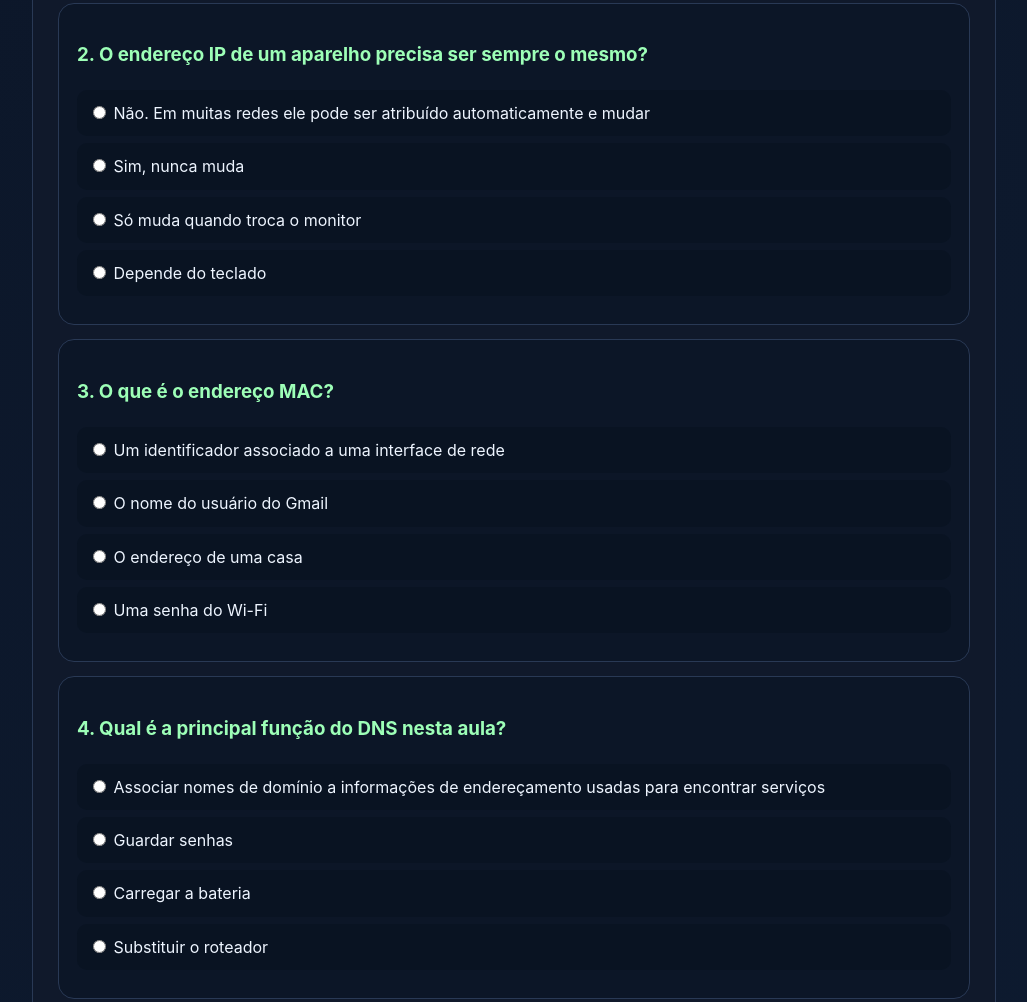
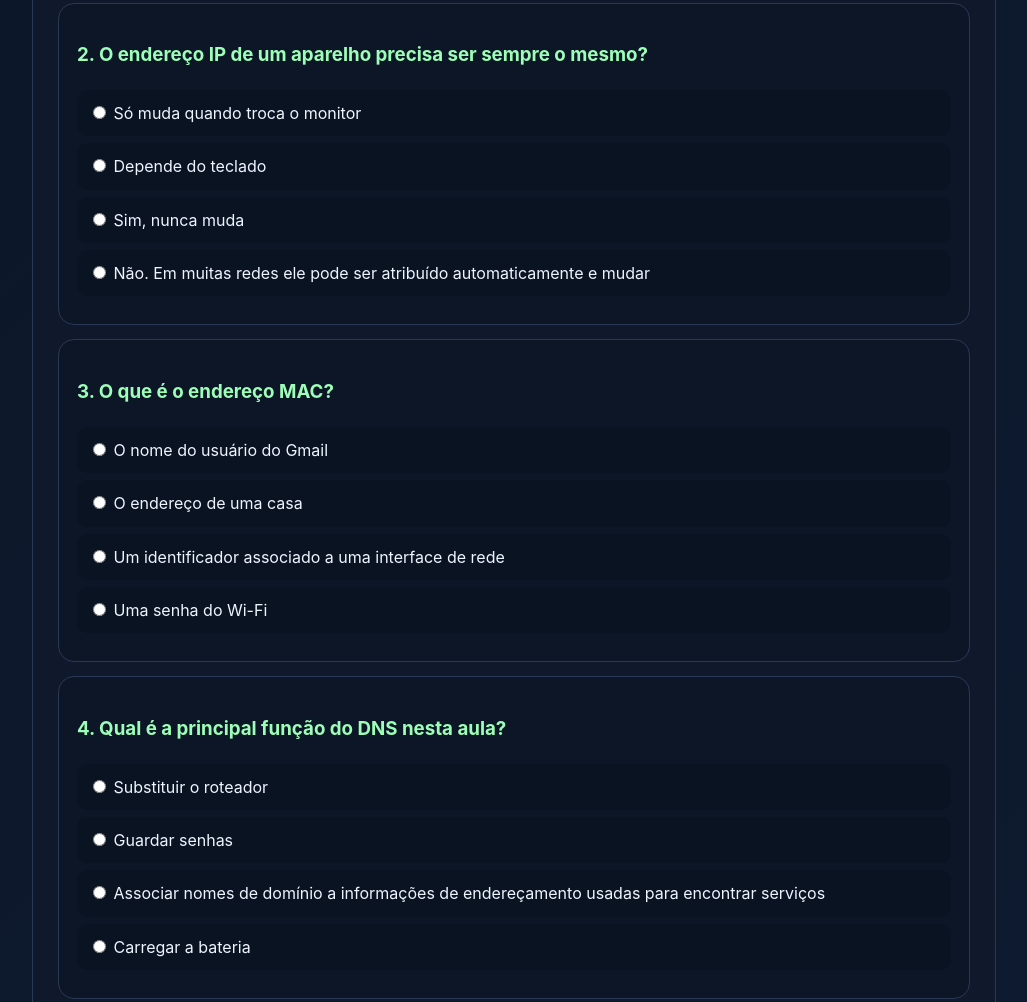
Before and after one commit to Mana745/Curso-de-Inform-tica, a plain HTML site: page Modulo_0/Modulo_0_aula_08.html in a window 1280 px wide. Shown: the part 7483-8485 px from the top of the page, without its empty margins (126-1153 px from the left). Drawn offline with Linux system fonts and the light colour scheme.

Commit message:
Update quiz questions to include correct answers

```diff
--- a/Modulo_0/Modulo_0_aula_08.html
+++ b/Modulo_0/Modulo_0_aula_08.html
@@ -270,27 +270,52 @@ button:disabled{opacity:.5;cursor:not-allowed}
 <script>
 const lessonKey="semas_mod0_aula08_attempt";
 const questions=[
-["O que é um endereço IP, de forma simples?","Um endereço usado para localizar e comunicar dispositivos em uma rede","Uma senha do computador","Um tipo de processador","Um arquivo de texto","O IP participa do endereçamento e da comunicação entre dispositivos em redes."],
-["O endereço IP de um aparelho precisa ser sempre o mesmo?","Não. Em muitas redes ele pode ser atribuído automaticamente e mudar","Sim, nunca muda","Só muda quando troca o monitor","Depende do teclado","Muitas redes atribuem endereços IP dinamicamente."],
-["O que é o endereço MAC?","Um identificador associado a uma interface de rede","O nome do usuário do Gmail","O endereço de uma casa","Uma senha do Wi-Fi","O MAC identifica interfaces de rede em determinados contextos locais."],
-["Qual é a principal função do DNS nesta aula?","Associar nomes de domínio a informações de endereçamento usadas para encontrar serviços","Guardar senhas","Carregar a bateria","Substituir o roteador","O DNS permite usar nomes fáceis de lembrar em vez de depender de endereços numéricos."],
-["Qual comparação ajuda a entender o DNS?","Uma agenda que associa nomes a números","Uma fonte de alimentação","Um cooler","Um HD","Assim como uma agenda associa nomes e telefones, o DNS associa nomes de domínio a endereços."],
-["Qual atitude é correta ao criar uma conta para o curso?","Usar dados verdadeiros e nunca inventar idade","Inventar uma idade maior","Compartilhar a senha com colegas","Usar CPF no endereço do e-mail","Contas devem respeitar requisitos de idade e proteger dados pessoais."],
-["Um aluno menor de 13 anos deve criar sozinho uma conta comum do Google?","Não. A conta deve ser criada/supervisionada por responsável conforme as regras do Google","Sim, basta mudar a data de nascimento","Sim, desde que não conte a ninguém","Não existe regra de idade","O Google prevê contas supervisionadas por Family Link para crianças abaixo da idade aplicável."],
-["Uma conta Google configurada para criança menor de 13 anos pode entrar no Google Groups?","Não, segundo a ajuda oficial do Google Groups","Sim, sem nenhuma limitação","Somente mudando a senha","Somente pelo computador","A ajuda oficial do Google Groups informa que contas configuradas para crianças menores de 13 anos não podem participar de grupos."]
+["O que é um endereço IP, de forma simples?","Um endereço usado para localizar e comunicar dispositivos em uma rede","Uma senha do computador","Um tipo de processador","Um arquivo de texto",0,"O IP participa do endereçamento e da comunicação entre dispositivos em redes."],
+["O endereço IP de um aparelho precisa ser sempre o mesmo?","Não. Em muitas redes ele pode ser atribuído automaticamente e mudar","Sim, nunca muda","Só muda quando troca o monitor","Depende do teclado",0,"Muitas redes atribuem endereços IP dinamicamente."],
+["O que é o endereço MAC?","Um identificador associado a uma interface de rede","O nome do usuário do Gmail","O endereço de uma casa","Uma senha do Wi-Fi",0,"O MAC identifica interfaces de rede em determinados contextos locais."],
+["Qual é a principal função do DNS nesta aula?","Associar nomes de domínio a informações de endereçamento usadas para encontrar serviços","Guardar senhas","Carregar a bateria","Substituir o roteador",0,"O DNS permite usar nomes fáceis de lembrar em vez de depender de endereços numéricos."],
+["Qual comparação ajuda a entender o DNS?","Uma agenda que associa nomes a números","Uma fonte de alimentação","Um cooler","Um HD",0,"Assim como uma agenda associa nomes e telefones, o DNS associa nomes de domínio a endereços."],
+["Qual atitude é correta ao criar uma conta para o curso?","Usar dados verdadeiros e nunca inventar idade","Inventar uma idade maior","Compartilhar a senha com colegas","Usar CPF no endereço do e-mail",0,"Contas devem respeitar requisitos de idade e proteger dados pessoais."],
+["Um aluno menor de 13 anos deve criar sozinho uma conta comum do Google?","Não. A conta deve ser criada/supervisionada por responsável conforme as regras do Google","Sim, basta mudar a data de nascimento","Sim, desde que não conte a ninguém","Não existe regra de idade",0,"O Google prevê contas supervisionadas por Family Link para crianças abaixo da idade aplicável."],
+["Uma conta Google configurada para criança menor de 13 anos pode entrar no Google Groups?","Não, segundo a ajuda oficial do Google Groups","Sim, sem nenhuma limitação","Somente mudando a senha","Somente pelo computador",0,"A ajuda oficial do Google Groups informa que contas configuradas para crianças menores de 13 anos não podem participar de grupos."]
 ];
 
 let attempt=Number(sessionStorage.getItem(lessonKey)||0);
 let completed=false,lastScore=null,startedAt=Date.now(),finishedAt=null,currentMode="não informado";
 const quiz=document.getElementById("quiz");
-questions.forEach((q,i)=>{const d=document.createElement("div");d.className="quiz-item";d.innerHTML=`<h3>${i+1}. ${q[0]}</h3>`+q.slice(1,5).map((o,j)=>`<label><input type="radio" name="q${i}" value="${j}"> ${o}</label>`).join("")+`<div class="answer" id="a${i}"></div>`;quiz.appendChild(d);});
+function shuffleOptions(options){
+  const shuffled=[...options];
+  for(let i=shuffled.length-1;i>0;i--){
+    const j=Math.floor(Math.random()*(i+1));
+    [shuffled[i],shuffled[j]]=[shuffled[j],shuffled[i]];
+  }
+  return shuffled;
+}
+
+questions.forEach((q,i)=>{
+  const d=document.createElement("div");
+  d.className="quiz-item";
+
+  const options=q.slice(1,5).map((text,originalIndex)=>({
+    text,
+    originalIndex
+  }));
+
+  const shuffledOptions=shuffleOptions(options);
+
+  d.innerHTML=`<h3>${i+1}. ${q[0]}</h3>`+
+    shuffledOptions.map(o=>`<label><input type="radio" name="q${i}" value="${o.originalIndex}"> ${o.text}</label>`).join("")+
+    `<div class="answer" id="a${i}"></div>`;
+
+  quiz.appendChild(d);
+});
 function formatTime(ms){const s=Math.max(0,Math.round(ms/1000)),m=Math.floor(s/60),sec=s%60;return `${m}min ${String(sec).padStart(2,"0")}s`;}
 function showMode(mode){currentMode=mode==="pc"?"SEMAS — computador":"Casa/fora da SEMAS — celular";document.getElementById("pcMode").classList.toggle("active",mode==="pc");document.getElementById("phoneMode").classList.toggle("active",mode==="phone");}
 function updateUI(){const r=document.getElementById("result");if(attempt>=2){document.getElementById("checkBtn").disabled=true;document.getElementById("retryBtn").disabled=true;if(!completed)r.innerHTML="<strong>Duas tentativas foram usadas nesta sessão.</strong><br>Em uma nova sessão, o quiz começa novamente.";}else if(!completed){r.innerHTML=`Tentativas utilizadas nesta sessão: ${attempt} de 2.`;}}
 updateUI();
 function checkQuiz(){
   if(attempt>=2)return;let score=0,all=true,wrong=[];
-  questions.forEach((q,i)=>{const s=document.querySelector(`input[name="q${i}"]:checked`),a=document.getElementById("a"+i);if(!s){all=false;a.textContent="Responda esta questão.";return;}if(+s.value===0){score++;a.textContent="Correta! "+q[5];}else{wrong.push(i+1);a.textContent="Vale revisar: "+q[5];}});
+  questions.forEach((q,i)=>{const s=document.querySelector(`input[name="q${i}"]:checked`),a=document.getElementById("a"+i);if(!s){all=false;a.textContent="Responda esta questão.";return;}if(+s.value===q[5]){score++;a.textContent="Correta! "+q[6];}else{wrong.push(i+1);a.textContent="Vale revisar: "+q[6];}});
   if(!all){document.getElementById("result").innerHTML="<strong>Responda todas as perguntas antes de finalizar.</strong>";return;}
   attempt++;sessionStorage.setItem(lessonKey,attempt);completed=true;lastScore=score;finishedAt=Date.now();
   document.getElementById("result").innerHTML=`<strong>Resultado da tentativa ${attempt}: ${score} de ${questions.length}.</strong><br>Tempo: ${formatTime(finishedAt-startedAt)}.<br>${wrong.length?`Questões para revisar: ${wrong.join(", ")}.`:"Todas as questões foram respondidas corretamente."}<br><span style="color:var(--muted)">Não existe nota mínima: o objetivo é compreender a rede e aprender a cuidar da identidade digital.</span>`;
@@ -301,7 +326,7 @@ function esc(s){return String(s).replace(/[&<>"']/g,m=>({"&":"&amp;","<":"&lt;",
 function saveResult(){
   if(!completed||lastScore===null)return;const name=document.getElementById("studentName").value.trim();if(!name){alert("Digite seu nome completo.");return;}
   const now=new Date();let rows="",wrong=[];
-  questions.forEach((q,i)=>{const s=document.querySelector(`input[name="q${i}"]:checked`),n=s?+s.value:-1;if(n!==0)wrong.push(i+1);rows+=`<tr><td>${i+1}</td><td>${esc(q[0])}</td><td>${n>=0?esc(q[n+1]):"Sem resposta"}</td><td>${n===0?"Correta":"Revisar"}</td></tr>`;});
+  questions.forEach((q,i)=>{const s=document.querySelector(`input[name="q${i}"]:checked`),n=s?+s.value:-1;if(n!==q[5])wrong.push(i+1);rows+=`<tr><td>${i+1}</td><td>${esc(q[0])}</td><td>${n>=0?esc(q[n+1]):"Sem resposta"}</td><td>${n===q[5]?"Correta":"Revisar"}</td></tr>`;});
   const report=`<!doctype html><html lang="pt-BR"><head><meta charset="utf-8"><meta name="viewport" content="width=device-width,initial-scale=1"><title>SEMAS - Aula 08 - ${esc(name)}</title><style>body{font-family:Arial,sans-serif;max-width:950px;margin:30px auto;padding:18px;color:#172033;line-height:1.5}h1{color:#123b55}.meta{padding:18px;background:#f1f5f8;border-radius:10px}table{border-collapse:collapse;width:100%;margin-top:15px}th,td{border:1px solid #ccd3dc;padding:8px;text-align:left;vertical-align:top}th{background:#eaf2f7}.note{padding:14px;background:#fff8df;border-radius:8px}</style></head><body><h1>SEMAS — Módulo 0 — Aula 08</h1><h2>Identidade na Rede: IP, MAC, DNS e E-mail</h2><div class="meta"><strong>Aluno:</strong> ${esc(name)}<br><strong>Data e hora:</strong> ${now.toLocaleString("pt-BR")}<br><strong>Modo:</strong> ${esc(currentMode)}<br><strong>Tentativa:</strong> ${attempt} de 2<br><strong>Resultado:</strong> ${lastScore}/${questions.length}<br><strong>Tempo:</strong> ${formatTime(finishedAt-startedAt)}</div><p class="note"><strong>Não existe nota mínima.</strong> Este relatório registra uma atividade de aprendizagem.</p><p><strong>Questões para revisar:</strong> ${wrong.length?wrong.join(", "):"nenhuma"}.</p><table><tr><th>#</th><th>Pergunta</th><th>Resposta</th><th>Resultado</th></tr>${rows}</table><p>Envie por e-mail ao professor, salve no Drive quando aplicável e apague o arquivo local do computador compartilhado.</p></body></html>`;
   const blob=new Blob([report],{type:"text/html;charset=utf-8"}),url=URL.createObjectURL(blob),a=document.createElement("a"),safe=name.replace(/[^a-zA-Z0-9À-ÿ _-]/g,"").replace(/\s+/g,"_");
   a.href=url;a.download=`SEMAS_Modulo_0_Aula_08_${safe}_Tentativa_${attempt}.html`;document.body.appendChild(a);a.click();a.remove();URL.revokeObjectURL(url);
```
